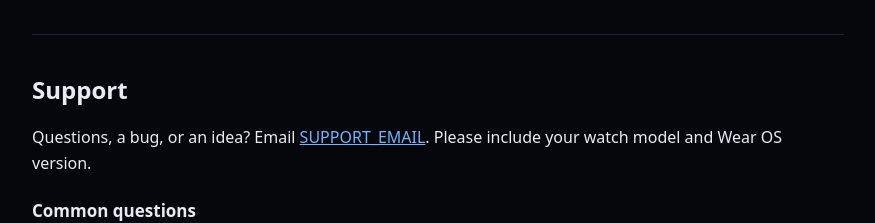
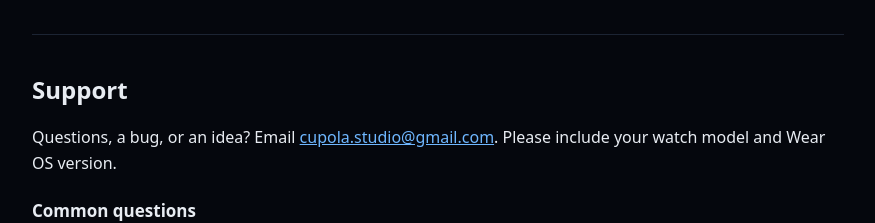
Before and after one commit to Cupola-Studio/cupola-studio.github.io, a plain HTML site: page index.html in a window 1280 px wide. Shown: the part 1700-1923 px from the top of the page, without its empty margins (202-1077 px from the left). Drawn offline with Linux system fonts and the light colour scheme.

Commit message:
Support email

```diff
--- a/index.html
+++ b/index.html
@@ -75,7 +75,7 @@
 
 <section id="support">
   <h2>Support</h2>
-  <p>Questions, a bug, or an idea? Email <a href="mailto:SUPPORT_EMAIL">SUPPORT_EMAIL</a>. Please include your watch model and Wear OS version.</p>
+  <p>Questions, a bug, or an idea? Email <a href="mailto:cupola.studio@gmail.com">cupola.studio@gmail.com</a>. Please include your watch model and Wear OS version.</p>
   <h3>Common questions</h3>
   <p><strong>A slot shows a word instead of a number.</strong> Some data, such as Samsung's stress reading, is only shared with Samsung's own watch faces. Steps, heart rate, UV, battery and weather work.</p>
   <p><strong>The sunset on the face is not exactly my local sunset.</strong> The face does not use your location, so it follows solar time for your time zone.</p>
```
